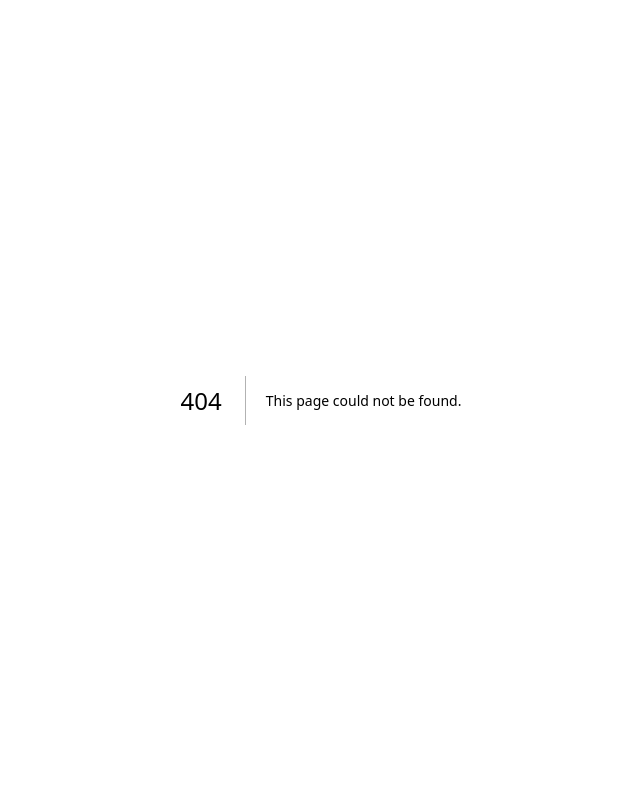
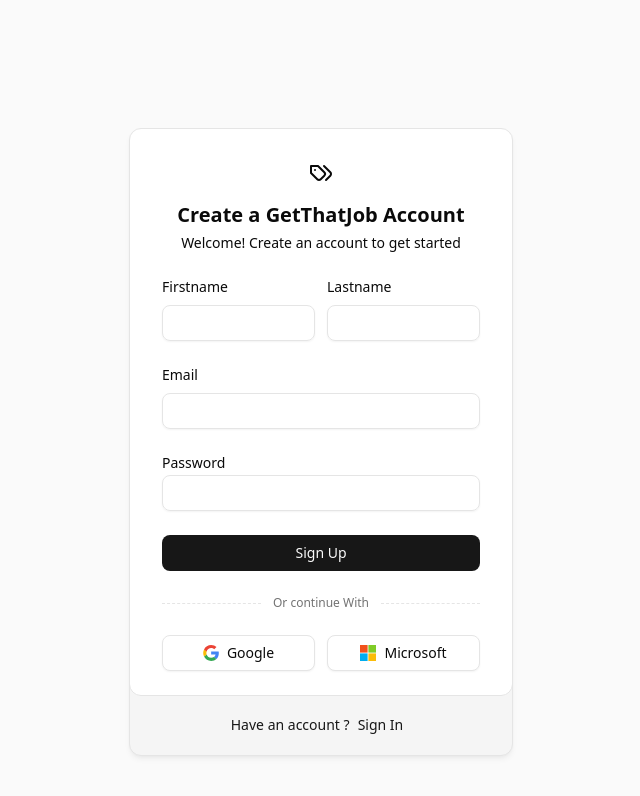
Before and after one commit to Asbestone/GetThatJob, a Next.js app: page /sign-up in a window 1280 px wide. Before the commit this address had no page. Shown: the top 796 px of the page, without its empty margins (319-959 px from the left). Built offline with nearby package versions, Linux system fonts and the light colour scheme.

Commit message:
authroutes signin + signup page

```diff
--- /dev/null
+++ b/src/app/(auth)/sign-in/page.tsx
@@ -0,0 +1,11 @@
+import AuthForm from "@/components/AuthForm"
+
+const page = () => {
+  return (
+    <>
+      <AuthForm mode="signin" />
+    </>
+  )
+}
+
+export default page
--- /dev/null
+++ b/src/app/(auth)/sign-up/page.tsx
@@ -0,0 +1,11 @@
+import AuthForm from "@/components/AuthForm"
+
+const page = () => {
+  return (
+    <>
+      <AuthForm mode="signup" />
+    </>
+  )
+}
+
+export default page
```
